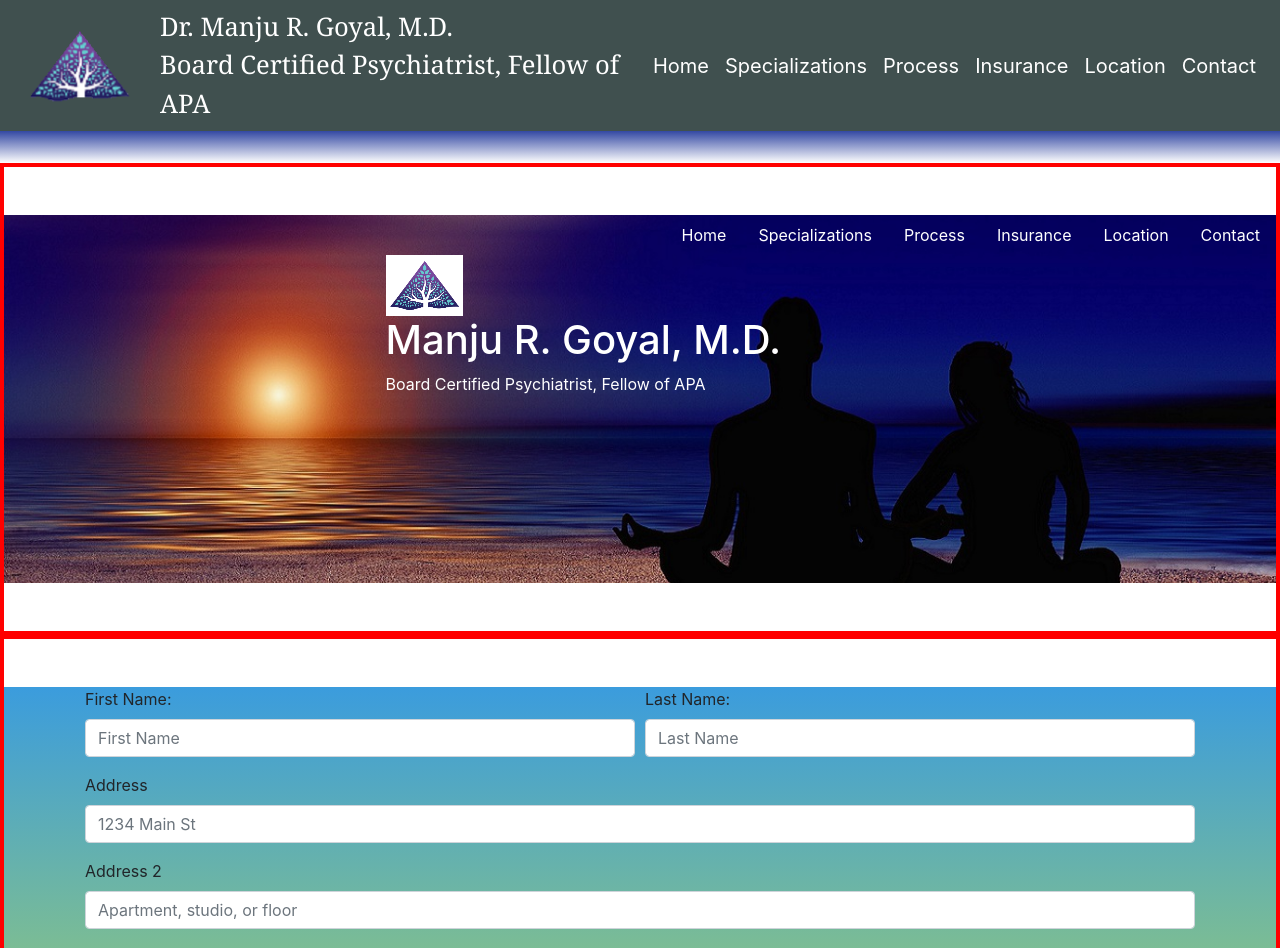
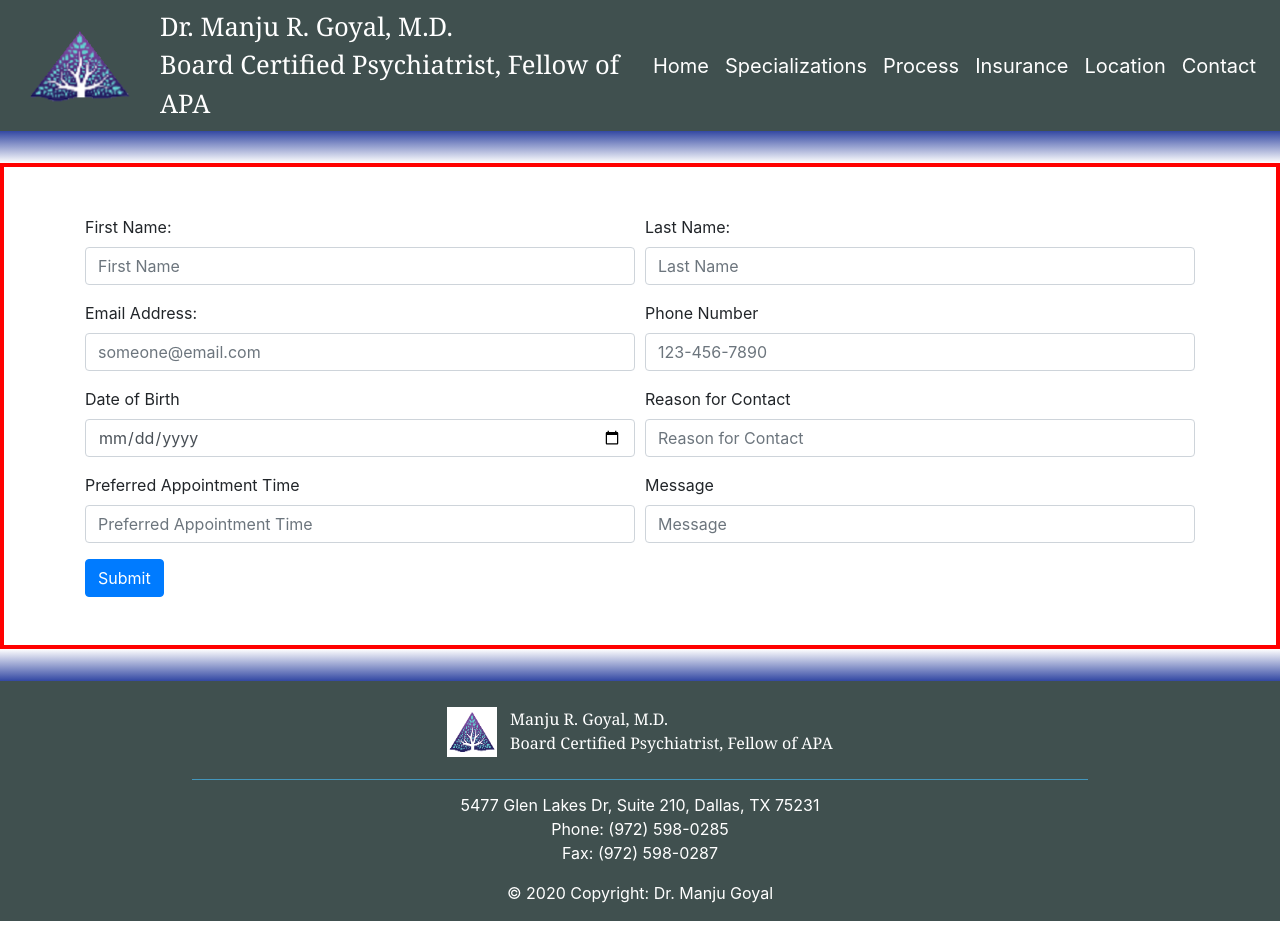
Before and after one commit to davidtrom/Goyal-Client, an Angular app: page /contact in a window 1280 px wide. Shown: the top 948 px of the page. After the commit the page ends 921 px from the top, so only its background shows below. Built offline with nearby package versions, Linux system fonts and the light colour scheme.

Commit message:
update all components; working on contact

```diff
--- a/src/app/contact/contact.component.css
+++ b/src/app/contact/contact.component.css
@@ -3,61 +3,6 @@
     border: 4px red solid;
   }
 
-  .page-links{
-    padding-top: 2%;
-    font-size: 15pt;
-    text-align: right;
-    padding-right: 2%;
-}
-
-a{
-    color: white;
-    padding-right: 2%;
-}
-
-h4 {
-    margin: 2rem 0rem 1rem;
-}
-
 .form-group {
     position: relative;
 }
-
-#design-block{
-    background: url(../../assets/meditation.jpg);
-    max-width: 100%;
-    height: 23rem;
-    background-size: cover;
-    background-repeat: no-repeat;
-}
-
-#grad1{
-    height: 50rem;
-    background-color: #cccccc;
-    background-image: linear-gradient(rgb(59, 156, 221), yellow);
-}
-
-#logo{
-    padding-left: 30%;
-    padding-right: 1%;
-}
-
-.title{
-    padding-left: 30%;
-    color: white;
-}
-
-#listItems{
-    margin: 0 auto;
-}
-
-h1{
-    color: white;
-}
-
-#navigationBar{
-    max-width: 100%;
-    font-size: 15px;
-    font-weight: bold;
-    background-color: rgb(96, 59, 228);
-}
--- a/src/app/contact/contact.component.html
+++ b/src/app/contact/contact.component.html
@@ -1,44 +1,5 @@
 
 <div class="flex-container">
-
-    <div id="design-block">
-        <nav class="nav justify-content-end">
-            <li class="nav-item nav-link"><a [routerLink]="['']">Home</a></li>
-            <li class="nav-item nav-link"><a [routerLink]="['/specialties']">Specializations</a></li>
-            <li class="nav-item nav-link"><a [routerLink]="['/process']">Process</a></li>
-            <li class="nav-item nav-link"><a [routerLink]="['/insurance']">Insurance</a></li>
-            <li class="nav-item nav-link"><a [routerLink]="['/location']">Location</a></li>
-            <li class="nav-item nav-link"><a [routerLink]="['/contact']">Contact</a></li>
-        </nav>
-
-        <img src="../../assets/logo.PNG"  id="logo">
-
-        <div class = "title">
-            <h1>Manju R. Goyal, M.D.</h1>
-            Board Certified Psychiatrist, Fellow of APA
-        </div>
-    </div>
-</div>
-
-
-    <!-- <nav class="navbar navbar-expand-lg navbar-light" id="navigationBar">
-        <button class="navbar-toggler" type="button" data-toggle="collapse" data-target="#navbarNavAltMarkup" aria-controls="navbarNavAltMarkup" aria-expanded="false" aria-label="Toggle navigation">
-          <span class="navbar-toggler-icon"></span>
-        </button>
-        <div class="collapse navbar-collapse" id="navbarNavAltMarkup">
-          <div class="navbar-nav" id="listItems" style="text-align:center;">
-            <a class="nav-item nav-link" a [routerLink]="['/']">Home |</a>
-            <a class="nav-item nav-link" a [routerLink]="['/about']">About Dr. Goyal |</a>
-            <a class="nav-item nav-link" a [routerLink]="['/specialties']">Specializations |</a>
-            <a class="nav-item nav-link" a [routerLink]="['/process']">The Process |</a>
-            <a class="nav-item nav-link" a [routerLink]="['/insurance']">Insurance |</a>
-            <a class="nav-item nav-link" a [routerLink]="['/contact']">Contact |</a>
-          </div>
-        </div>
-      </nav> -->
-
-<div class="flex-container">
-      <div id=grad1>
         <div class="container">
             <form>
                 <div class="form-row">
@@ -51,42 +12,39 @@
                     <input type="text" class="form-control" id="lastName" placeholder="Last Name">
                   </div>
                 </div>
-                <div class="form-group">
-                  <label for="inputAddress">Address</label>
-                  <input type="text" class="form-control" id="inputAddress" placeholder="1234 Main St">
-                </div>
-                <div class="form-group">
-                  <label for="inputAddress2">Address 2</label>
-                  <input type="text" class="form-control" id="inputAddress2" placeholder="Apartment, studio, or floor">
+                <div class="form-row">
+                    <div class="form-group col-md-6">
+                        <label for="inputEmail">Email Address:</label>
+                        <input type="email" class="form-control" id="inputEmail" placeholder="someone@email.com">
+                    </div>
+                    <div class="form-group col-md-6">
+                        <label for="inputPhone">Phone Number</label>
+                        <input type="text" class="form-control" id="inputPhone" placeholder="123-456-7890">
+                    </div>
                 </div>
                 <div class="form-row">
-                  <div class="form-group col-md-6">
-                    <label for="inputCity">City</label>
-                    <input type="text" class="form-control" id="inputCity">
-                  </div>
-                  <!-- <div class="form-group col-md-4">
-                    <label for="inputState">State</label>
-                    <select id="inputState" class="form-control">
-                      <option selected>Choose...</option>
-                      <option>...</option>
-                    </select>
-                  </div> -->
-                  <!-- <div class="form-group col-md-2">
-                    <label for="inputZip">Zip</label>
-                    <input type="text" class="form-control" id="inputZip">
-                  </div> -->
+                    <div class="form-group col-md-6">
+                        <label for="inputDate">Date of Birth</label>
+                        <input type="date" class="form-control" id="inputDate">
+                    </div>
+                    <div class="form-group col-md-6">
+                        <label for="inputReason">Reason for Contact</label>
+                        <input type="text" class="form-control" id="inputReason" placeholder="Reason for Contact">
+                    </div>
                 </div>
-                <!-- <div class="form-group">
-                  <div class="form-check">
-                    <input class="form-check-input" type="checkbox" id="gridCheck">
-                    <label class="form-check-label" for="gridCheck">
-                      Check me out
-                    </label>
-                  </div>
-                </div> -->
-                <button type="submit" class="btn btn-primary">Sign in</button>
+                <div class="form-row">
+                    <div class="form-group col-md-6">
+                        <label for="inputAppt">Preferred Appointment Time</label>
+                        <input type="text" class="form-control" id="inputApptTime" placeholder="Preferred Appointment Time">
+                    </div>
+                    <div class="form-group col-md-6">
+                        <label for="inputMessage">Message</label>
+                        <input type="text" class="form-control" id="inputMessage" placeholder="Message">
+                    </div>
+                </div>
+                <button type="submit" class="btn btn-primary">Submit</button>
               </form>
-        </div>
+
     </div>
 
         <!-- <div class="form-group col-md-6">
--- a/src/app/dashboard-alt/dashboard-alt.component.css
+++ b/src/app/dashboard-alt/dashboard-alt.component.css
@@ -15,10 +15,15 @@
     padding-top: 5.5%;
     padding-right: 10%;
     padding-bottom: 7%;
-    padding-left: 3%
+    padding-left: 3%;
+    font-size: 13pt;
 }
 
 #specializations{
     color: black;
     padding-right: 0;
 }
+
+#picture{
+    padding-top: 5%;
+}
--- a/src/app/insurance/insurance.component.css
+++ b/src/app/insurance/insurance.component.css
@@ -0,0 +1,33 @@
+h1{
+    text-align: center;
+    color: rgb(51, 72, 163);
+    padding-top: 1%;
+}
+
+ul{
+    font-size: 13pt;
+    padding-left: 15%;
+    padding-bottom: 1.5%;
+}
+
+#topLabel{
+    font-size: 18pt;
+    font-weight: bold;
+    padding-left: 15%;
+    padding-top: 2%;
+    color: rgb(51, 72, 163);
+}
+
+#bottomLabel{
+    font-size: 18pt;
+    font-weight: bold;
+    padding-left: 15%;
+    color: rgb(51, 72, 163);
+}
+
+#label{
+    font-size: 18pt;
+    font-weight: bold;
+    padding-left: 15%;
+    color: rgb(51, 72, 163);
+}
--- a/src/app/location/location.component.css
+++ b/src/app/location/location.component.css
@@ -1,46 +1,3 @@
-/* #design-block{
-    background: url(../../assets/dallasBackground.png);
-    background-position: center center;
-    max-width: 100%;
-    height: 54vh;
-    background-size: cover;
-    background-repeat: no-repeat;
-}
-
-#logo{
-    width: auto;
-    max-width: 100%;
-    height: auto;
-    padding-left: 20%;
-    padding-top: 1.5%;
-
-}
-
-#title{
-    padding-left: 20%;
-    font-size: 1.2vw;
-    color: white;
-    margin-right: 0;
-}
-
-h1{
-    margin-left: 20%;
-    color: white;
-    font-size: 2.5vw;
-}
-
-.nav{
-    display: flex;
-    padding-top: 1%;
-    font-size: 1.4vw;
-    padding-right: 2%;
-    text-align: left;
-}
-
-a{
-    color: white;
-    padding-right: 4%;
-} */
 
 #grad1{
     width: auto;
@@ -64,6 +21,7 @@ a{
     left: 0;
     width: 95%;
     height: 95%;
+    padding-bottom: 3%;
 }
 
 .building{
--- a/src/app/process/process.component.css
+++ b/src/app/process/process.component.css
@@ -36,6 +36,8 @@ h2{
 #unique{
     padding-left: 4%;
     padding-right: 4%;
+    font-size: 13pt;
+    padding-bottom: 1.2%;
 }
 
 #portal{
@@ -44,3 +46,11 @@ h2{
     padding-bottom: 4%;
     padding-top: 3%;
 }
+
+.phase{
+    font-size: 13pt;
+}
+
+.portal{
+    font-size: 13pt;
+}
--- a/src/app/specialties/specialties.component.css
+++ b/src/app/specialties/specialties.component.css
@@ -15,6 +15,7 @@
 #specializations{
     padding-bottom: 5%;
     margin-left: 38%;
+    font-size: 13pt;
 }
 
 h2{
--- a/src/app/specialties/specialties.component.html
+++ b/src/app/specialties/specialties.component.html
@@ -4,7 +4,7 @@
         <div class="text">
            <h2>Dialectical Behavioral Therapy (DBT) / Cognitive Behavioral Therapy (CBT)</h2>
             <p>
-                Dr. Goyal specializes in DBT and CBT.  DBT is a type of CBT and has four main goals - teach
+                Dr. Goyal specializes in both DBT and CBT.  DBT is a type of CBT and has four main goals - teach
                 people how to live in the moment, cope healthily with stress, regulate emotions, and improve
                 relationships with others.  Dr. Goyal is intensively trained in DBT thru Behavioral Tech, LLC.
                 DBT is a very comprehensive skill training program for any individual. She has incorporated
@@ -18,7 +18,7 @@
                 psychotherapy treatement that takes a hands-on practical approach to problem solving.  It helps
                 patients understand the thoughts and feelings that influence behaviors.  Dr. Goyal uses extensive
                 mindfulness and DBT/CBT skills with her patients. She utilizes several handouts, worksheets and
-                self help workbooks with her patients to make them actively participate in their collaborative
+                self-help workbooks with her patients to make them actively participate in their collaborative
                 treatment. This helps them to develop life long coping skills to deal with their problems in a
                 more realistic manner. She has received both online and in person CBT training from Beck Institute
                 of Cognitive Behavioral Therapy since 2016 and is currently working on her Academy of Cognitive Therapy Certification.
```
Also changed, not shown: src/app/insurance/insurance.component.html (+23 -22 lines).
